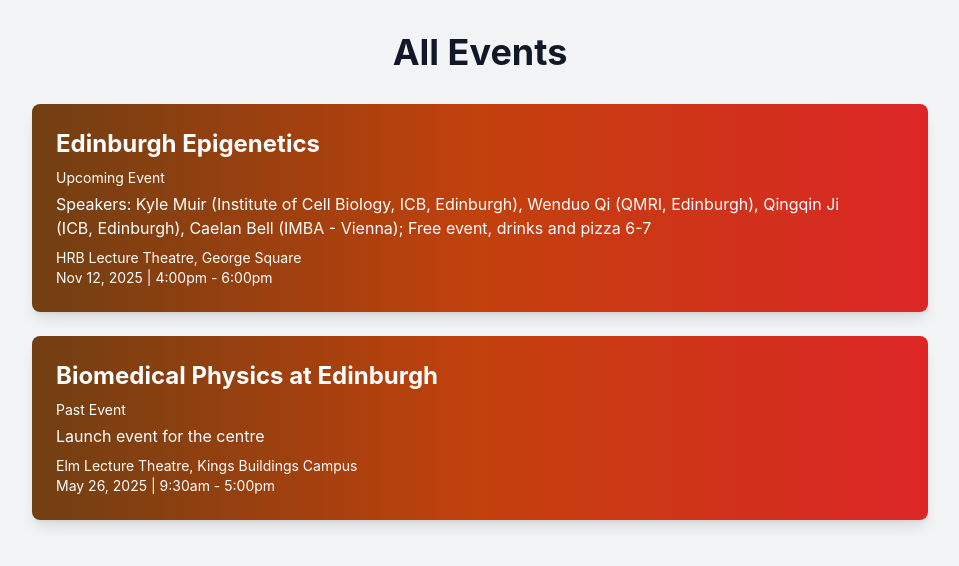
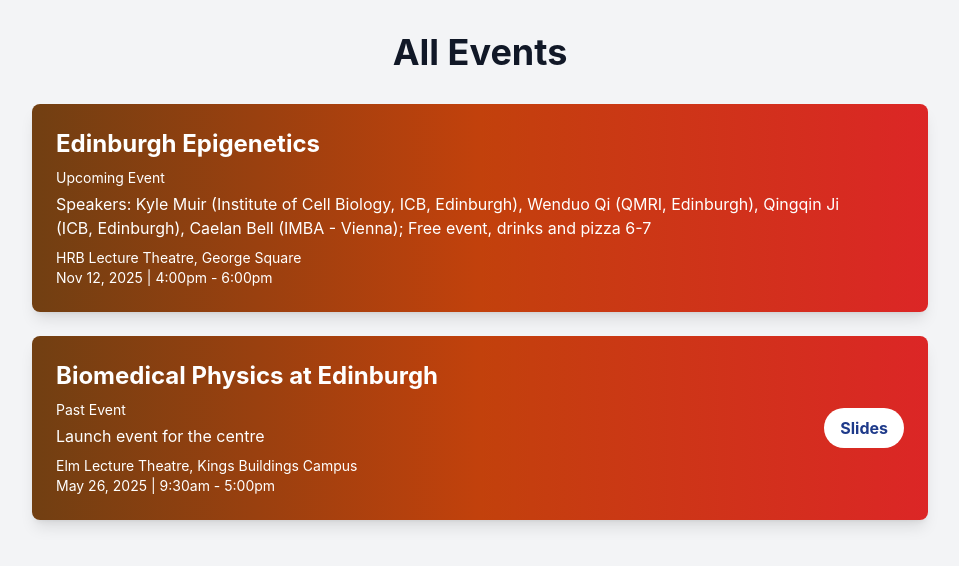
Before and after one commit to AuroVarat/biomedical-physics-site, a React (Create React App) app: page /events in a window 1280 px wide. Shown: the top 566 px of the page, without its empty margins (160-1119 px from the left). Built offline with nearby package versions, Linux system fonts and the light colour scheme.

Commit message:
Added an alternative button for past events linking to the slides

```diff
--- a/src/components/dataComps/events_list.js
+++ b/src/components/dataComps/events_list.js
@@ -11,7 +11,8 @@
         date: "Nov 12, 2025",
         time: "4:00pm - 6:00pm",
         location: "HRB Lecture Theatre, George Square",
-        registerLink: ""//https://higgs.ph.ed.ac.uk/workshops/workshop-for-biomedical-physics-research-edinburgh/"
+        registerLink: "",
+        slidesLink: ""
     },
     {
         title: "Biomedical Physics at Edinburgh",
@@ -21,7 +22,8 @@
         date: "May 26, 2025",
         time: "9:30am - 5:00pm",
         location: "Elm Lecture Theatre, Kings Buildings Campus",
-        registerLink: ""//https://higgs.ph.ed.ac.uk/workshops/workshop-for-biomedical-physics-research-edinburgh/"
+        registerLink: "", //https://higgs.ph.ed.ac.uk/workshops/workshop-for-biomedical-physics-research-edinburgh/
+        slidesLink: "https://indico.ph.ed.ac.uk/event/370/timetable"
     },
     // {
     //     title: "AI in Biomedical Imaging Symposium",
--- a/src/pages/Events.js
+++ b/src/pages/Events.js
@@ -35,6 +35,15 @@
                                     Register
                                 </button>
                             </div>
+                            <div className="mt-4 md:mt-0 md:ml-8 flex-shrink-0">
+                                <button
+                                    className="bg-white text-blue-900 font-bold py-2 px-4 rounded-3xl"
+                                    onClick={() => window.open(event.slidesLink, '_blank')}
+                                    hidden={event.slidesLink === ""}
+                                >
+                                    Slides
+                                </button>
+                            </div>
                         </div>
                     </div>
                 ))}
```
